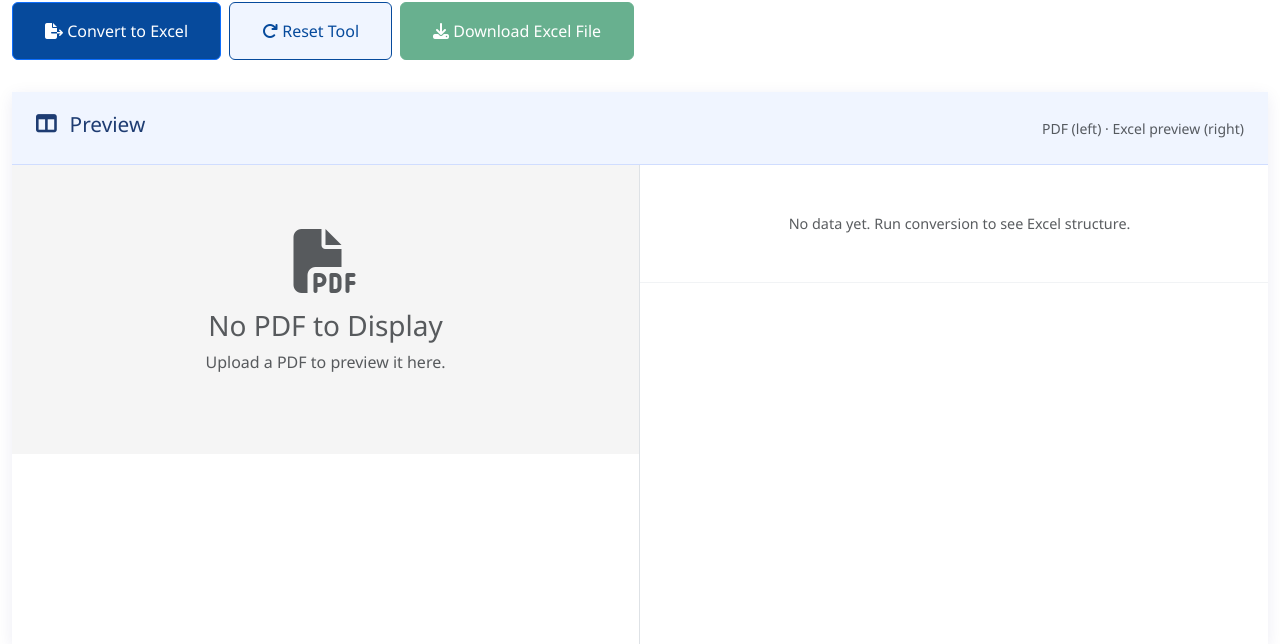
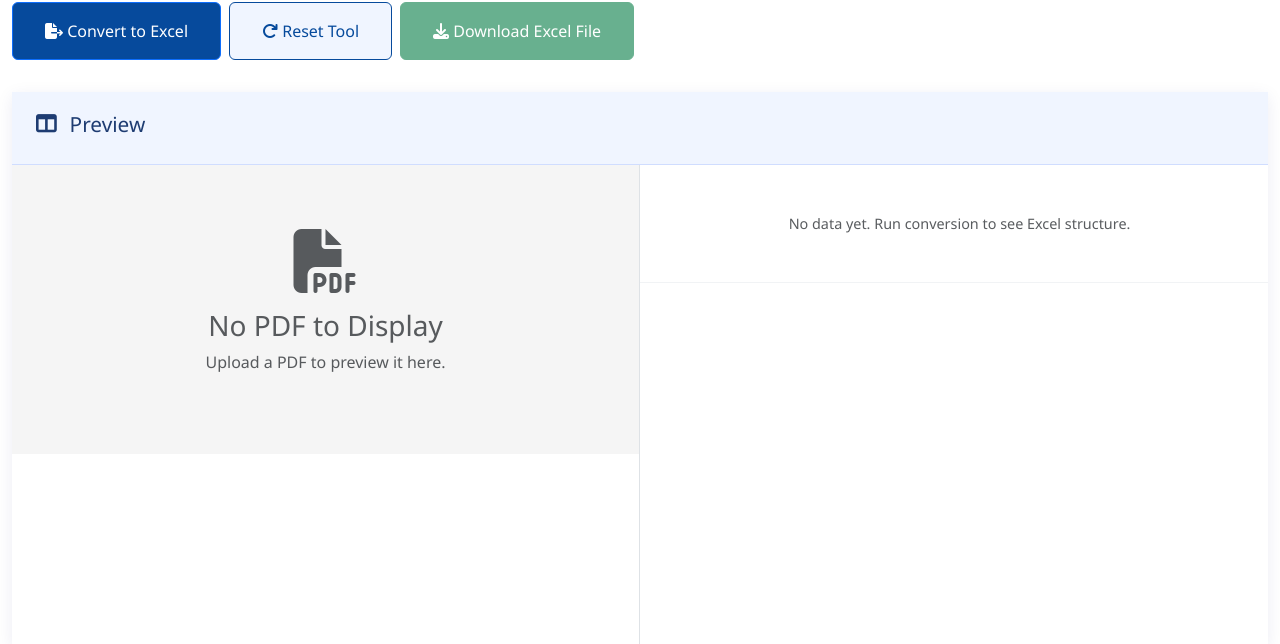
Before and after one commit to relievvautomation-collab/pdftoexcel, a Flask app: page / in a window 1280 px wide. Shown: the part 1146-1790 px from the top of the page. Run offline with Flask 3, Linux system fonts and the light colour scheme; some libraries are stand-ins or nearby versions.

Commit message:
Update index.html

```diff
--- a/templates/index.html
+++ b/templates/index.html
@@ -171,7 +171,7 @@
             <section class="preview-section">
                 <div class="preview-header">
                     <h3><i class="fas fa-columns"></i> Preview</h3>
-                    <span class="text-muted small">PDF (left) · Excel preview (right)</span>
+                    <span class="text-muted small"></span>
                 </div>
                 <div class="preview-split-row row g-0">
                     <div class="col-lg-6 border-end preview-col">
```
